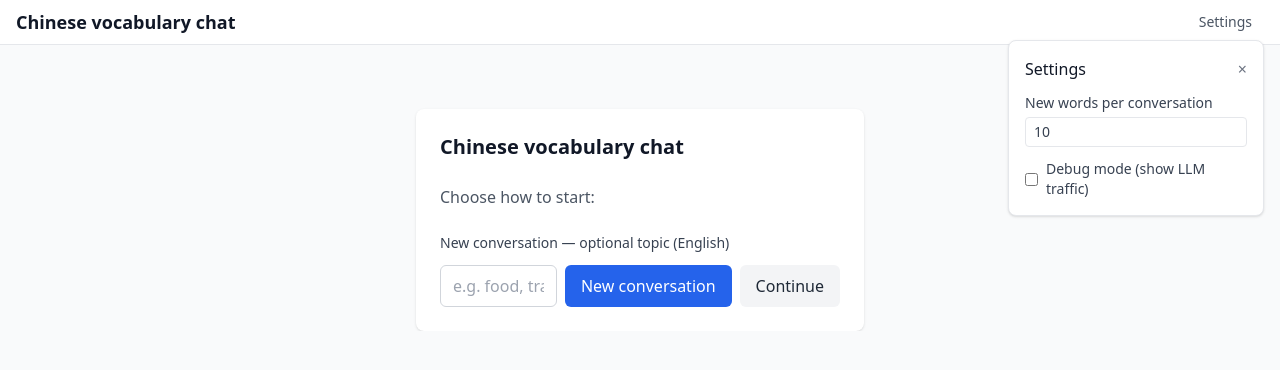
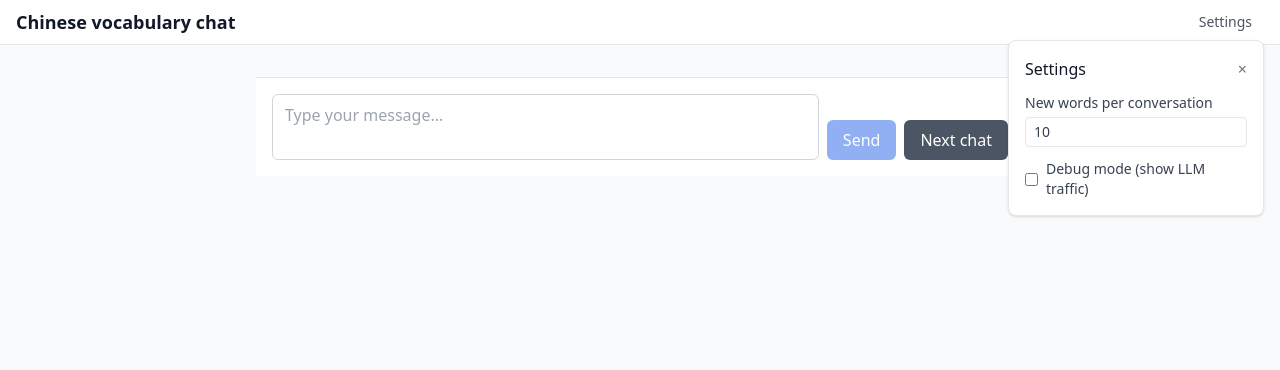
Before and after one commit to danghica/LearnChinese, a Next.js app: page / in a window 1280 px wide. Shown: the top 370 px of the page. Built offline with nearby package versions, Linux system fonts and the light colour scheme.

Commit message:
improved the ui

```diff
--- a/app/api/chat/route.ts
+++ b/app/api/chat/route.ts
@@ -17,7 +17,7 @@ function buildSystemPrompt(vocabList: string[], topic: string | null, isNew: boo
       : "The user did not specify a topic; use a general conversation theme.";
     return `${STANDING_PROMPT}\n\n${topicPart}\n\nYou MUST reply with your first message in Chinese. Greet the user and start the conversation (e.g. introduce the topic and ask a first question). Use only the vocabulary words listed below. If needed, use the most common words from the list to form a natural greeting.\n\n${vocabBlock}\n\nRespond in Chinese only.`;
   }
-  return `${STANDING_PROMPT}\n\nYou are continuing a conversation. Formulate questions in Chinese about the topic for the user to practice, or correct the user's answer and explain mistakes in Chinese. When you correct the user's answer, at the END of your message add a JSON block on a new line with the list of Chinese words they used incorrectly, e.g.:\n{"misused_words": ["词1", "词2"]}\nIf no words were misused, use: {"misused_words": []}\n\n${vocabBlock}\n\nRespond in Chinese.`;
+  return `${STANDING_PROMPT}\n\nYou are continuing a conversation. For each user message you must do TWO things in order:\n\n1. First, evaluate the user's answer for correctness. Output this evaluation clearly (e.g. whether their answer is correct or incorrect, what was wrong or what was good, brief feedback).\n\n2. Then, respond conversationally in Chinese: continue the dialogue, ask a follow-up question, or give encouragement, using ONLY the vocabulary words listed below.\n\nWhen you correct the user's answer, at the END of your message add a JSON block on a new line with the list of Chinese words they used incorrectly, e.g.:\n{"misused_words": ["词1", "词2"]}\nIf no words were misused, use: {"misused_words": []}\n\n${vocabBlock}\n\nRespond in Chinese.`;
 }
 
 export async function POST(request: NextRequest) {
--- a/app/page.tsx
+++ b/app/page.tsx
@@ -1,7 +1,6 @@
 "use client";
 
 import { useState, useEffect, useCallback } from "react";
-import EntryScreen from "@/components/EntryScreen";
 import ChatView from "@/components/ChatView";
 import SettingsMenu from "@/components/SettingsMenu";
 
@@ -22,10 +21,6 @@ function getStoredDebugMode(): boolean {
 }
 
 export default function Home() {
-  const [view, setView] = useState<"entry" | "chat">("entry");
-  const [topic, setTopic] = useState<string>("");
-  const [conversationId, setConversationId] = useState<string | null>(null);
-  const [initialMessages, setInitialMessages] = useState<{ id: string; role: "user" | "assistant"; content: string }[]>([]);
   const [newWordsPerConversation, setNewWordsPerConversation] = useState(DEFAULT_NEW_WORDS);
   const [debugMode, setDebugMode] = useState(false);
   const [settingsOpen, setSettingsOpen] = useState(true);
@@ -33,34 +28,6 @@ export default function Home() {
   useEffect(() => {
     setNewWordsPerConversation(getStoredNewWords());
     setDebugMode(getStoredDebugMode());
-  }, []);
-
-  const handleNew = useCallback((t: string) => {
-    setTopic(t);
-    setConversationId(null);
-    setInitialMessages([]);
-    setView("chat");
-  }, []);
-
-  const handleContinue = useCallback(async () => {
-    try {
-      const res = await fetch("/api/conversations/current");
-      const data = await res.json();
-      setConversationId(data.id ?? null);
-      setInitialMessages(
-        (data.messages ?? []).map((m: { id: string; role: string; content: string }) => ({
-          id: m.id,
-          role: m.role as "user" | "assistant",
-          content: m.content,
-        }))
-      );
-      setTopic(data.topic ?? "");
-      setView("chat");
-    } catch {
-      setConversationId(null);
-      setInitialMessages([]);
-      setView("chat");
-    }
   }, []);
 
   const handleNewWordsChange = useCallback((n: number) => {
@@ -72,36 +39,6 @@ export default function Home() {
     setDebugMode(on);
     if (typeof window !== "undefined") localStorage.setItem(DEBUG_MODE_KEY, on ? "true" : "false");
   }, []);
-
-  if (view === "entry") {
-    return (
-      <main className="bg-gray-50 flex flex-col max-h-[85vh] min-h-0">
-        <header className="flex justify-between items-center px-4 py-2 border-b bg-white">
-          <h1 className="text-lg font-semibold text-gray-900">Chinese vocabulary chat</h1>
-          <div className="relative">
-            <button
-              type="button"
-              onClick={() => setSettingsOpen((o) => !o)}
-              className="px-3 py-1 text-sm text-gray-600 hover:bg-gray-100 rounded"
-            >
-              Settings
-            </button>
-            <SettingsMenu
-              newWordsPerConversation={newWordsPerConversation}
-              onNewWordsChange={handleNewWordsChange}
-              debugMode={debugMode}
-              onDebugChange={handleDebugChange}
-              open={settingsOpen}
-              onClose={() => setSettingsOpen(false)}
-            />
-          </div>
-        </header>
-        <div className="flex-1 min-h-0 overflow-auto">
-          <EntryScreen onNew={handleNew} onContinue={handleContinue} />
-        </div>
-      </main>
-    );
-  }
 
   return (
     <main className="bg-gray-50 flex flex-col max-h-[85vh] min-h-0">
@@ -127,12 +64,10 @@ export default function Home() {
       </header>
       <div className="flex-1 min-h-0 overflow-hidden flex flex-col">
         <ChatView
-          initialMessages={initialMessages}
-          conversationId={conversationId}
+          initialMessages={[]}
+          conversationId={null}
           newWordsPerConversation={newWordsPerConversation}
-          topic={topic || undefined}
           debugMode={debugMode}
-          onNewConversation={() => handleNew("")}
         />
       </div>
     </main>
--- a/components/ChatView.tsx
+++ b/components/ChatView.tsx
@@ -26,7 +26,6 @@ type Props = {
   newWordsPerConversation: number;
   topic?: string;
   debugMode?: boolean;
-  onNewConversation?: () => void;
 };
 
 export default function ChatView({
@@ -35,7 +34,6 @@ export default function ChatView({
   newWordsPerConversation,
   topic,
   debugMode = false,
-  onNewConversation,
 }: Props) {
   const [messages, setMessages] = useState<Message[]>(initialMessages);
   const [convId, setConvId] = useState<string | null>(conversationId);
@@ -61,6 +59,58 @@ export default function ChatView({
     });
   }, []);
 
+  const sendRequest = useCallback(
+    async (requestBody: { messages: { role: string; content: string }[]; conversationId: string | null; newWordsPerConversation: number; topic?: string }) => {
+      const res = await fetch("/api/chat", {
+        method: "POST",
+        headers: { "Content-Type": "application/json" },
+        body: JSON.stringify(requestBody),
+      });
+      const data = await res.json();
+      if (debugMode) appendTraffic({ url: "/api/chat", method: "POST", body: requestBody }, { status: res.status, body: data });
+      if (!res.ok) throw new Error(data.error || "Request failed");
+      return data;
+    },
+    [debugMode, appendTraffic]
+  );
+
+  const handleNextChat = useCallback(async () => {
+    const text = input.trim();
+    if (loading) return;
+    setLookupNote(null);
+    setConvId(null);
+    setMessages([]);
+    setError(null);
+    setLoading(true);
+    const body = {
+      messages: [{ role: "user", content: text || "Start" }],
+      conversationId: null,
+      newWordsPerConversation,
+      topic: text ? text : undefined,
+    };
+    try {
+      const data = await sendRequest(body);
+      setConvId(data.conversationId ?? null);
+      const userContent = text || "Start";
+      const assistantMsg: Message = {
+        id: data.messageId,
+        role: "assistant",
+        content: data.content,
+        segments: data.segments?.map((s: { word: string }) => s.word) ?? undefined,
+      };
+      setMessages([
+        { id: crypto.randomUUID(), role: "user", content: userContent },
+        assistantMsg,
+      ]);
+      setInput("");
+      if (scrollRef.current) scrollRef.current.scrollTop = scrollRef.current.scrollHeight;
+    } catch (err) {
+      setError(err instanceof Error ? err.message : "Something went wrong");
+    } finally {
+      setLoading(false);
+    }
+  }, [input, loading, newWordsPerConversation, sendRequest]);
+
   const handleSubmit = useCallback(
     async (e: React.FormEvent) => {
       e.preventDefault();
@@ -77,14 +127,7 @@ export default function ChatView({
         topic,
       };
       try {
-        const res = await fetch("/api/chat", {
-          method: "POST",
-          headers: { "Content-Type": "application/json" },
-          body: JSON.stringify(body),
-        });
-        const data = await res.json();
-        if (debugMode) appendTraffic({ url: "/api/chat", method: "POST", body }, { status: res.status, body: data });
-        if (!res.ok) throw new Error(data.error || "Request failed");
+        const data = await sendRequest(body);
         if (data.conversationId) setConvId(data.conversationId);
         const assistantMsg: Message = {
           id: data.messageId,
@@ -100,7 +143,7 @@ export default function ChatView({
         setLoading(false);
       }
     },
-    [input, loading, messages, convId, newWordsPerConversation, topic, debugMode, appendTraffic]
+    [input, loading, messages, convId, newWordsPerConversation, topic, sendRequest]
   );
 
   const handleWordClick = useCallback(async (word: string) => {
@@ -131,63 +174,8 @@ export default function ChatView({
 
   return (
     <div className="flex flex-col flex-1 min-h-0 max-w-3xl mx-auto w-full">
-      <div ref={scrollRef} className="flex-1 overflow-y-auto p-4 space-y-1">
-        {onNewConversation && (
-          <div className="mb-2">
-            <button
-              type="button"
-              onClick={onNewConversation}
-              className="text-sm text-blue-600 hover:bg-blue-50 px-2 py-1 rounded"
-            >
-              New conversation
-            </button>
-          </div>
-        )}
-        {messages.length === 0 && !loading && (
-          <div className="flex justify-center py-6">
-            <button
-              type="button"
-              onClick={() => {
-                const starter = "Start";
-                const reqBody = {
-                  messages: [{ role: "user", content: starter }],
-                  conversationId: convId,
-                  newWordsPerConversation,
-                  topic,
-                };
-                setLoading(true);
-                setError(null);
-                fetch("/api/chat", {
-                  method: "POST",
-                  headers: { "Content-Type": "application/json" },
-                  body: JSON.stringify(reqBody),
-                })
-                  .then((res) => res.json().then((data) => ({ res, data })))
-                  .then(({ res, data }) => {
-                    if (debugMode) appendTraffic({ url: "/api/chat", method: "POST", body: reqBody }, { status: res.status, body: data });
-                    if (!data.error) {
-                      setConvId(data.conversationId ?? null);
-                      setMessages([
-                        { id: crypto.randomUUID(), role: "user", content: starter, segments: undefined },
-                        {
-                          id: data.messageId,
-                          role: "assistant",
-                          content: data.content,
-                          segments: data.segments?.map((s: { word: string }) => s.word),
-                        },
-                      ]);
-                      scrollRef.current?.scrollTo(0, scrollRef.current.scrollHeight);
-                    } else setError(data.error);
-                  })
-                  .catch(() => setError("Something went wrong"))
-                  .finally(() => setLoading(false));
-              }}
-              className="px-4 py-2 bg-blue-600 text-white rounded-md hover:bg-blue-700"
-            >
-              Start conversation
-            </button>
-          </div>
-        )}
+      {/* Output text box: read-only area showing assistant (and optionally thread) output */}
+      <div ref={scrollRef} className="flex-1 overflow-y-auto p-4 space-y-1 min-h-0">
         {messages.map((m) => (
           <div key={m.id}>
             <MessageBlock
@@ -212,9 +200,10 @@ export default function ChatView({
           </div>
         )}
       </div>
-      {error && <p className="text-red-600 text-sm px-4">{error}</p>}
-      <form onSubmit={handleSubmit} className="p-4 border-t bg-white">
-        <div className="flex gap-2">
+      {error && <p className="text-red-600 text-sm px-4 shrink-0">{error}</p>}
+      {/* Input area + Send + Next chat */}
+      <form onSubmit={handleSubmit} className="p-4 border-t bg-white shrink-0">
+        <div className="flex flex-wrap gap-2 items-end">
           <textarea
             value={input}
             onChange={(e) => setInput(e.target.value)}
@@ -229,9 +218,10 @@ export default function ChatView({
             }}
             placeholder="Type your message..."
             rows={2}
-            className="flex-1 px-3 py-2 border border-gray-300 rounded-md focus:ring focus:ring-blue-200 focus:border-blue-500 resize-none"
+            className="flex-1 min-w-[200px] px-3 py-2 border border-gray-300 rounded-md focus:ring focus:ring-blue-200 focus:border-blue-500 resize-none"
             disabled={loading}
           />
+          <div className="flex gap-2">
             <button
               type="submit"
               disabled={loading || !input.trim()}
@@ -239,19 +229,28 @@ export default function ChatView({
             >
               Send
             </button>
+            <button
+              type="button"
+              onClick={handleNextChat}
+              disabled={loading}
+              className="py-2 px-4 bg-gray-600 text-white rounded-md hover:bg-gray-700 disabled:opacity-50 disabled:cursor-not-allowed"
+            >
+              Next chat
+            </button>
+          </div>
         </div>
       </form>
       {debugMode && (
         <div
           ref={debugPanelRef}
-          className="border-t border-gray-300 bg-gray-900 text-gray-100 flex flex-col min-h-0 max-h-[220px]"
+          className="border-t border-gray-300 bg-gray-900 text-gray-100 flex flex-col min-h-0 max-h-[220px] shrink-0"
         >
           <div className="px-3 py-1.5 text-xs font-medium text-gray-400 border-b border-gray-700 shrink-0">
             LLM traffic (POST /api/chat)
           </div>
           <div className="flex-1 overflow-y-auto p-2 space-y-2 text-xs font-mono">
             {trafficLog.length === 0 && (
-              <p className="text-gray-500">No requests yet. Send a message or click Start conversation.</p>
+              <p className="text-gray-500">No requests yet. Send a message or click Next chat.</p>
             )}
             {trafficLog.map((entry) => (
               <details key={entry.id} className="bg-gray-800 rounded p-2">
```
Lines whose indentation alone changed are shown as unchanged.
